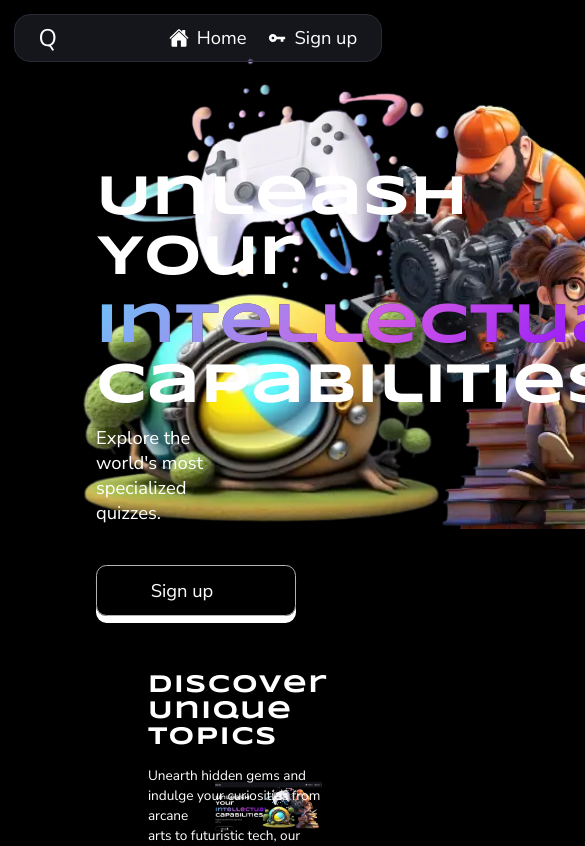
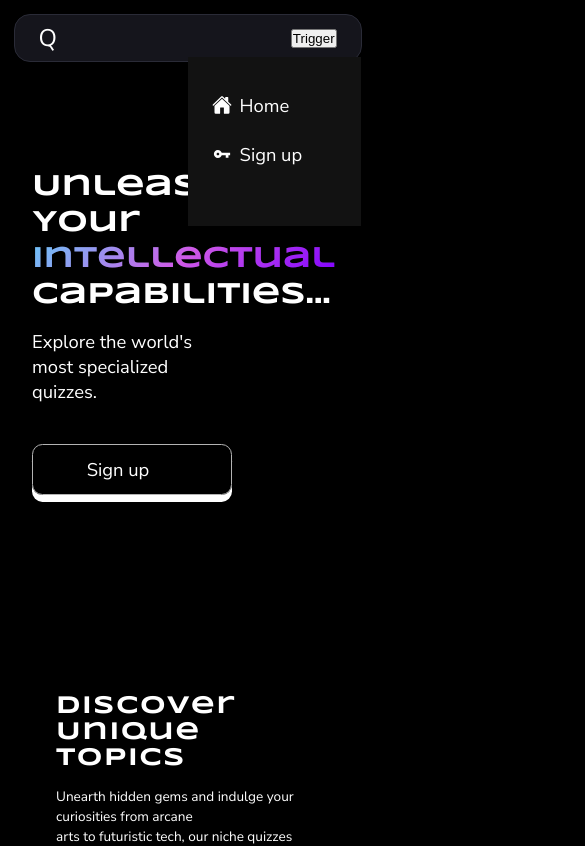
Before and after one commit to Ginikachuqu/QuizBuds, a Vue app: page / in a window 390 px wide. Shown: the top 846 px of the page, 585 px wide, since content can reach past the window. Built offline with nearby package versions, Linux system fonts and the light colour scheme; no server answers.

Commit message:
Made NavBar responsive

```diff
--- a/src/components/Landing/Landing.vue
+++ b/src/components/Landing/Landing.vue
@@ -11,7 +11,7 @@
                             </span>
                         </span> -->
                     </h1>
-                    <span>Explore the world's most specialized <br>quizzes.</span>
+                    <span class="caption">Explore the world's most specialized <br>quizzes.</span>
                     <router-link to="/signup">
                         <span>Sign up</span>
                         <IonArrowForwardCircle />
@@ -159,26 +159,26 @@
 
     gsap.registerPlugin(ScrollTrigger)
 
-    onMounted (() => {
-        const blocks = document.querySelectorAll('.feature__block')
+    // onMounted (() => {
+    //     const blocks = document.querySelectorAll('.feature__block')
 
-        blocks.forEach(block => {
-            gsap.timeline({
-                scrollTrigger: {
-                    scrub: 1,
-                    trigger: block,
-                    start: 'top 50%',
-                    end: 'bottom 30%',
-                    scrub: true,
-                    // markers: true
-                }
-            }).to('.feature__block .title', {
-                ease: 'expo.in',
-                duration: .2,
-                yPercent: -150
-            })
-        })
+    //     blocks.forEach(block => {
+    //         gsap.timeline({
+    //             scrollTrigger: {
+    //                 scrub: 1,
+    //                 trigger: block,
+    //                 start: 'top 50%',
+    //                 end: 'bottom 30%',
+    //                 scrub: true,
+    //                 // markers: true
+    //             }
+    //         }).to('.feature__block .title', {
+    //             ease: 'expo.in',
+    //             duration: .2,
+    //             yPercent: -150
+    //         })
+    //     })
 
-    })
+    // })
 </script>
 <style lang="scss" scoped></style>
--- a/src/components/Navbar/Navbar.vue
+++ b/src/components/Navbar/Navbar.vue
@@ -33,6 +33,9 @@
             </li>
             <!-- <div class="user__avatar" :style="{ 'background-image': 'url(' + user__avatar + ')' }"></div> -->
         </ul>
+        <div class="trigger">
+            <button>Trigger</button>
+        </div>
     </nav>
 </template>
 
--- a/src/styles/components/_landing.scss
+++ b/src/styles/components/_landing.scss
@@ -1,13 +1,18 @@
 .landing__container {
     margin-top: 4.85rem;
     width: 100%;
-    min-height: 20rem;
-    max-height: 600px;
+    height: 100vh;
+    // min-height: 20rem;
+    // max-height: 600px;
     padding-left: $padding-left;
+
+    @include media("<=phone") {
+        padding: 1rem;
+    }
     // background-color: #fff;
 
     &-inner {
-        height: 100%;
+        height: 500px;
         @include flex (flex, initial, initial, row);
 
         &-left {
@@ -18,11 +23,17 @@
             .title {
                 @include flex (flex, initial, initial, column);
                 margin-top: 3rem;
+
                 h1 {
                     line-height: 3.75rem;
                     font-size: 3.5rem;
                     font-weight: bolder;
                     font-family: $secondary-font;
+
+                    @include media("<=phone") {
+                        line-height: 2.25rem;
+                        font-size: 1.85rem;
+                    }
 
                     span.gradient {
                         display: inline-block;
@@ -35,10 +46,14 @@
                     }
                 }
 
-                span {
+                span.caption {
                     display: block;
                     padding-top: .5rem;
                     font-size: 1.15rem;
+
+                    @include media ("<=phone") {
+                        padding-top: 1rem;
+                    }
                 }
 
                 a {
@@ -86,6 +101,10 @@
             // background-color: #000;
             padding: .5rem;
             // overflow-x: hidden;
+
+            @include media ("<=phone") {
+                display: none;
+            }
 
             .landing__hero {
                 width: 100%;
@@ -166,9 +185,18 @@
         width: 100%;
         padding: 1rem;
 
+        @include media ("<=phone") {
+            margin-top: 2rem;
+            padding: 0;
+        }
+
         &-inner {
             width: 90%;
             margin: 0 auto;
+
+            @include media ("<=phone") {
+                margin: 0;
+            }
 
             .feature__blocks {
                 width: 100%;
@@ -179,15 +207,17 @@
                         position: relative;
                         width: 100%;
                         height: 20vw;
-                        margin-bottom: 8rem;
+                        margin-bottom: 15rem;
                         padding: 2.5rem;
                         @include flex (flex, center, initial, initial);
                         // background: #181818;
 
+                        @include media ("<=phone") {
+                            display: block;
+                        }
+
                         &__left {
                             .title {
-                                @include flex (flex, center, initial, initial);
-                                gap: .25rem;
 
                                 h1 {
                                     font-family: $secondary-font;
@@ -243,6 +273,11 @@
                             height: 70%;
                             z-index: -1;
                             // background-color: $white;
+
+                            @include media ("<=phone") {
+                                width: 100%;
+                                height: 250px;
+                            }
 
                             .image__container {
                                 width: 100%;
--- a/src/styles/components/_navbar.scss
+++ b/src/styles/components/_navbar.scss
@@ -8,6 +8,10 @@ nav {
     backdrop-filter: blur(104px);
     z-index: 1000;
     @include flex (flex, center, space-between, initial);
+
+    @include media ("<=phone") {
+        width: 348px;
+    }
 
     .logo {
 
@@ -30,6 +34,19 @@ nav {
         padding: 0;
         @include flex(flex, center, center, initial);
 
+        @include media("<=phone") {
+            position: absolute;
+            top: 2.65rem;
+            right: 0;
+            height: 20vh;
+            width: 50%;
+            background-color: $black;
+            flex-direction: column;
+            align-items: flex-start;
+            justify-content: flex-start;
+            padding: 1.25rem 1.5rem 0;
+        }
+
         li {
             @include flex(flex, center, center, initial);
 
@@ -50,6 +67,11 @@ nav {
                 color: #fff;
                 transition: color 0.3s ease-in-out;
 
+                @include media ("<=phone") {
+                    padding-top: 1rem;
+                    margin-bottom: .5rem;
+                }
+
                 &:hover {
                     color: $gray;
 
@@ -66,6 +88,10 @@ nav {
                 outline: none;
                 cursor: pointer;
                 transition: color 0.3s ease-in-out;
+
+                @include media ("<=phone") {
+                    padding-top: 1rem;
+                }
 
                 &:hover {
                     color: $gray;
@@ -84,4 +110,12 @@ nav {
             border-radius: 50%;
         }
     }
+
+    .trigger {
+        display: none;
+
+        @include media("<=phone") {
+            display: block;
+        }
+    }
 }
--- a/src/styles/pages/_home.scss
+++ b/src/styles/pages/_home.scss
@@ -1,7 +1,7 @@
 .container {
     padding: 1rem $padding-right 0 $padding-left;
 
-    // @include media("<tablet") {
-    //     padding: 0;
-    // }
+    @include media("<=phone") {
+        padding: 0;
+    }
 }
```
